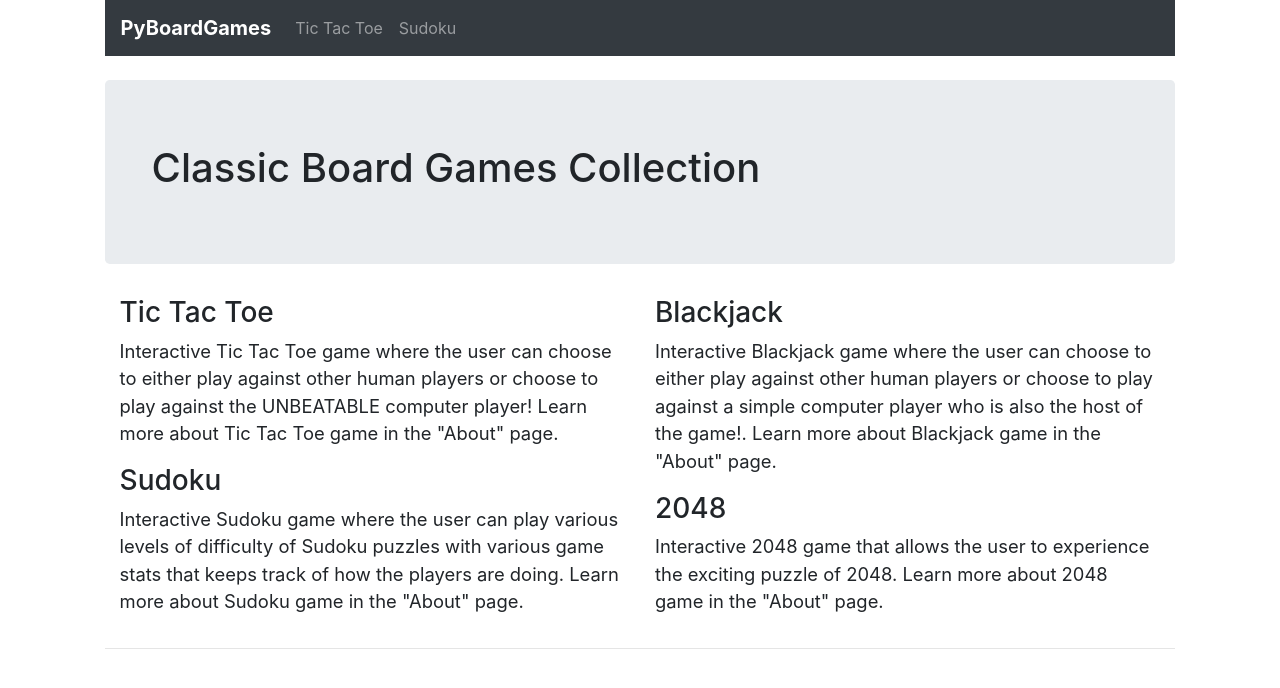
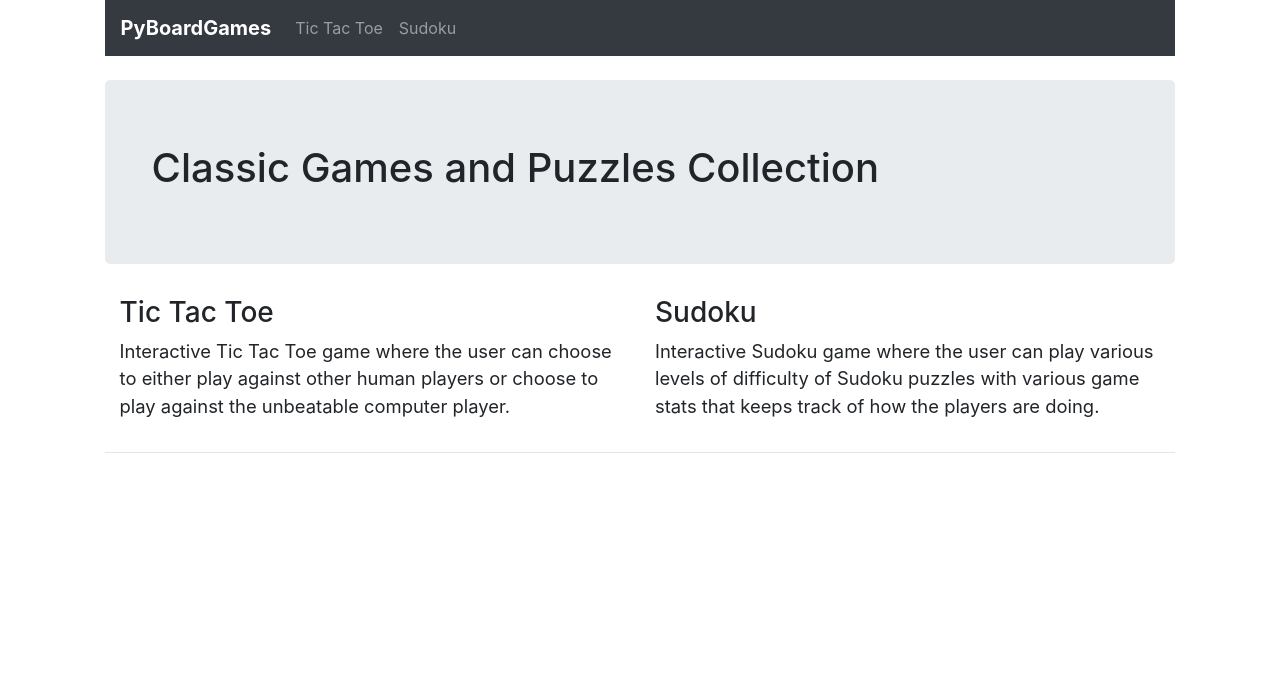
Before and after one commit to larryworm1127/classic-games, an Angular app: page / in a window 1280 px wide. Shown: the top 688 px of the page. Built offline with nearby package versions, Linux system fonts and the light colour scheme.

Commit message:
Update home.page.html

```diff
--- a/src/app/modules/home/pages/home.page.html
+++ b/src/app/modules/home/pages/home.page.html
@@ -25,33 +25,26 @@
 
   <div class="jumbotron">
     <div class="container subheader">
-      <h1>Classic Board Games Collection</h1>
+      <h1>Classic Games and Puzzles Collection</h1>
     </div>
   </div>
 
   <div class="container">
     <div class="row marketing">
       <div class="col-lg-6">
-        <h3 class="subheader">Tic Tac Toe</h3>
-        <p class="text-content">Interactive Tic Tac Toe game where the user can choose to either play against other
-          human players or choose to play against the UNBEATABLE computer player! Learn more about
-          Tic Tac Toe game in the "About" page. </p>
-
-        <h3 class="subheader">Sudoku</h3>
-        <p class="text-content">Interactive Sudoku game where the user can play various levels of difficulty
-          of Sudoku puzzles with various game stats that keeps track of how the players are doing.
-          Learn more about Sudoku game in the "About" page. </p>
+        <h3 class="subheader" [routerLink]="['/ttt']">Tic Tac Toe</h3>
+        <p class="text-content">
+          Interactive Tic Tac Toe game where the user can choose to either play against other
+          human players or choose to play against the unbeatable computer player.
+        </p>
       </div>
 
       <div class="col-lg-6">
-        <h3 class="subheader">Blackjack</h3>
-        <p class="text-content">Interactive Blackjack game where the user can choose to either play against other human
-          players or choose to play against a simple computer player who is also the host of the game!. Learn more about
-          Blackjack game in the "About" page. </p>
-
-        <h3 class="subheader">2048</h3>
-        <p class="text-content">Interactive 2048 game that allows the user to experience the exciting puzzle of 2048.
-          Learn more about 2048 game in the "About" page.</p>
+        <h3 class="subheader" [routerLink]="['/sudoku']">Sudoku</h3>
+        <p class="text-content">
+          Interactive Sudoku game where the user can play various levels of difficulty
+          of Sudoku puzzles with various game stats that keeps track of how the players are doing.
+        </p>
       </div>
     </div>
   </div>
```
